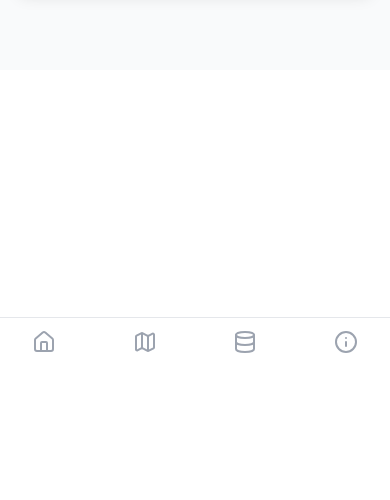
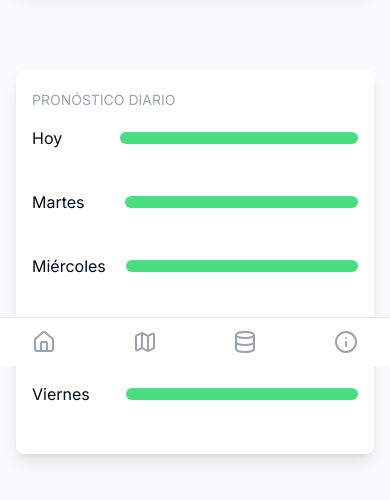
Before and after one commit to edgargutgzz/aireclaro, a Next.js app: page /prediccion in a window 390 px wide. Shown: the part 478-978 px from the top of the page. Before the commit the page ends 844 px from the top, so only its background shows below. Built offline with nearby package versions, Linux system fonts and the light colour scheme; no server answers; the database is empty; what @mapbox/mapbox-sdk would draw is missing.

Commit message:
refactor: Update Inicio page with improved styling for daily forecast section

```diff
--- a/app/prediccion/page.tsx
+++ b/app/prediccion/page.tsx
@@ -131,6 +131,50 @@ export default async function Inicio() {
           </div>
         </div>
       </div>
+      {/* Pronostico Diario */}
+      <div className="flex flex-col">
+        <div className="flex flex-col space-y-4 rounded-lg bg-white px-4 pb-2 pt-5 text-left shadow-lg lg:space-y-4 lg:px-4 lg:py-6">
+          <div className="text-sm text-gray-400">PRONÓSTICO DIARIO</div>
+          <div className="flex max-h-80 flex-col space-y-10 overflow-y-auto pb-5">
+            <div className="flex items-center space-x-10">
+              <div className="w-1/6">Hoy</div>
+              <div className="h-3 w-5/6 rounded-full bg-green-400"></div>
+            </div>
+            <div className="flex items-center space-x-10">
+              <div className="w-1/6">Martes</div>
+              <div className="h-3 w-5/6 rounded-full bg-green-400"></div>
+            </div>
+            <div className="flex items-center space-x-10">
+              <div className="w-1/6">Miércoles</div>
+              <div className="h-3 w-5/6 rounded-full bg-green-400"></div>
+            </div>
+            <div className="flex items-center space-x-10">
+              <div className="w-1/6">Jueves</div>
+              <div className="h-3 w-5/6 rounded-full bg-green-400"></div>
+            </div>
+            <div className="flex items-center space-x-10">
+              <div className="w-1/6">Viernes</div>
+              <div className="h-3 w-5/6 rounded-full bg-green-400"></div>
+            </div>
+            <div className="flex items-center space-x-10">
+              <div className="w-1/6">Sábado</div>
+              <div className="h-3 w-5/6 rounded-full bg-green-400"></div>
+            </div>
+            <div className="flex items-center space-x-10">
+              <div className="w-1/6">Domingo</div>
+              <div className="h-3 w-5/6 rounded-full bg-green-400"></div>
+            </div>
+            <div className="flex items-center space-x-10">
+              <div className="w-1/6">Lunes</div>
+              <div className="h-3 w-5/6 rounded-full bg-green-400"></div>
+            </div>
+            <div className="flex items-center space-x-10">
+              <div className="w-1/6">Martes</div>
+              <div className="h-3 w-5/6 rounded-full bg-green-400"></div>
+            </div>
+          </div>
+        </div>
+      </div>
     </div>
   );
 }
```
